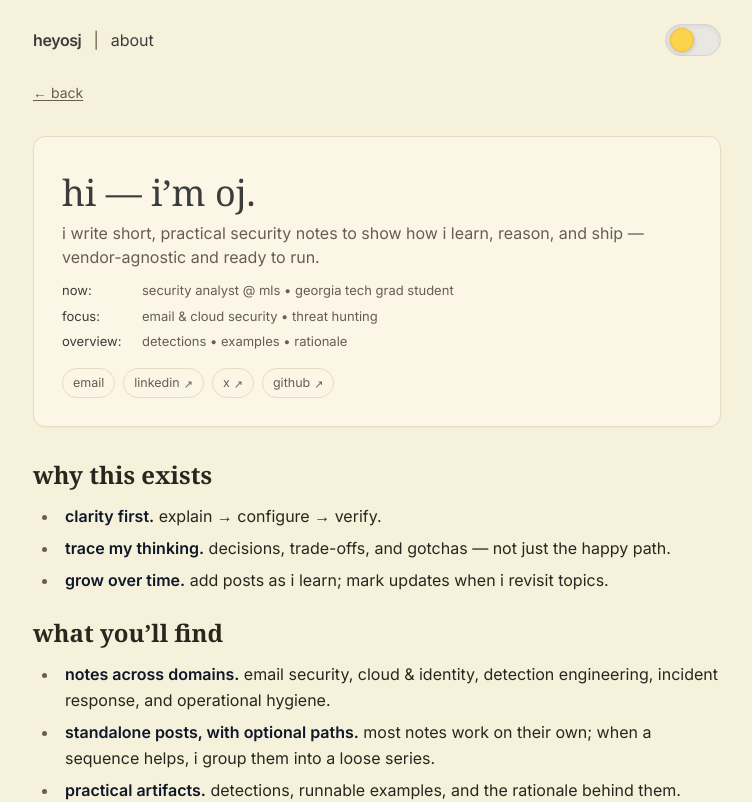
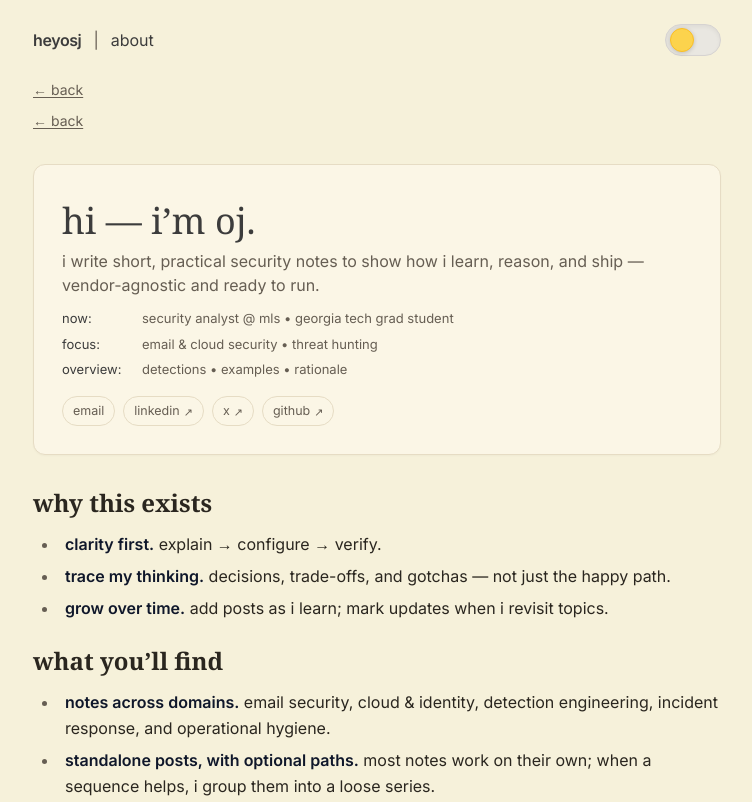
Before and after one commit to heyosj/heyosj-portfolio, a Next.js app: page /about in a window 1280 px wide. Shown: the top 802 px of the page, without its empty margins (263-1015 px from the left). Built offline with nearby package versions, Linux system fonts and the light colour scheme; no server answers.

Commit message:
back button added

```diff
--- a/app/(site)/layout.tsx
+++ b/app/(site)/layout.tsx
@@ -2,9 +2,16 @@
 
 import Link from "next/link";
 import { ThemeProvider } from "next-themes";
+import { usePathname } from "next/navigation";
 import ThemeToggle from "@/components/ThemeToggle";
+import BackLink from "@/components/BackLink";
 
 export default function SiteLayout({ children }: { children: React.ReactNode }) {
+  const pathname = usePathname();
+  const showBack =
+    pathname !== "/" &&
+    pathname !== "/start";
+
   return (
     <ThemeProvider
       attribute="class"
@@ -27,6 +34,11 @@ export default function SiteLayout({ children }: { children: React.ReactNode })
         </div>
       </header>
 
+      {/* global back link (hidden on / and /start) */}
+      <div className="mx-auto max-w-3xl px-5">
+        {showBack && <BackLink className="mb-2 block" />}
+      </div>
+
       <main className="mx-auto max-w-3xl px-5 pb-24">{children}</main>
     </ThemeProvider>
   );
--- a/app/(site)/start/page.tsx
+++ b/app/(site)/start/page.tsx
@@ -5,6 +5,7 @@ import { getPinnedPlaybooks } from "@/lib/playbooks";
 import { getPinnedPosts } from "@/lib/posts";
 import { getPinnedLabs } from "@/lib/labs";
 import MailLink from "@/components/MailLink";
+import BackLink from "@/components/BackLink";
 
 export const metadata = { title: "start" };
 export const revalidate = 0;
--- a/components/BackLink.tsx
+++ b/components/BackLink.tsx
@@ -1,20 +1,50 @@
 "use client";
 
-import { useRouter } from "next/navigation";
+import { useRouter, usePathname } from "next/navigation";
 import clsx from "clsx";
+import { useEffect, useState } from "react";
+
+function sameOrigin(ref: string) {
+  try {
+    return new URL(ref).origin === window.location.origin;
+  } catch {
+    return false;
+  }
+}
 
 export default function BackLink({
   className,
   children = "← back",
+  fallback = "/start",
+  hideOn = ["/", "/start"], // don't show on home-like pages
 }: {
   className?: string;
   children?: React.ReactNode;
+  fallback?: string;
+  hideOn?: string[];
 }) {
   const router = useRouter();
+  const pathname = usePathname();
+  const [canGoBack, setCanGoBack] = useState(false);
+
+  useEffect(() => {
+    if (typeof window === "undefined") return;
+    const hasHistory = window.history.length > 1;
+    const okRef = document.referrer && sameOrigin(document.referrer);
+    setCanGoBack(Boolean(hasHistory && okRef));
+  }, []);
+
+  if (hideOn.includes(pathname)) return null;
+
+  const onClick = () => {
+    if (canGoBack) router.back();
+    else router.push(fallback);
+  };
+
   return (
     <button
       type="button"
-      onClick={() => router.back()}
+      onClick={onClick}
       className={clsx(
         "text-sm text-subtext hover:text-ink transition-colors underline underline-offset-2",
         className
```
